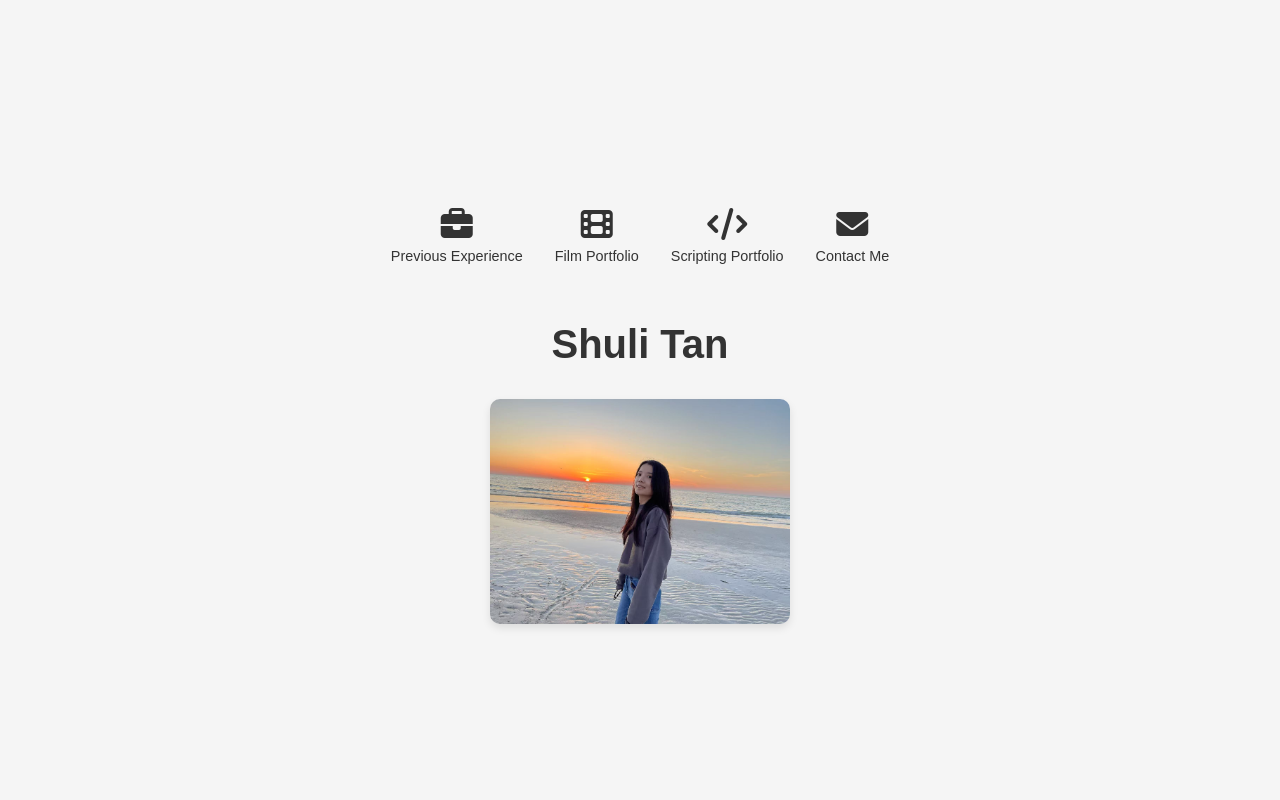
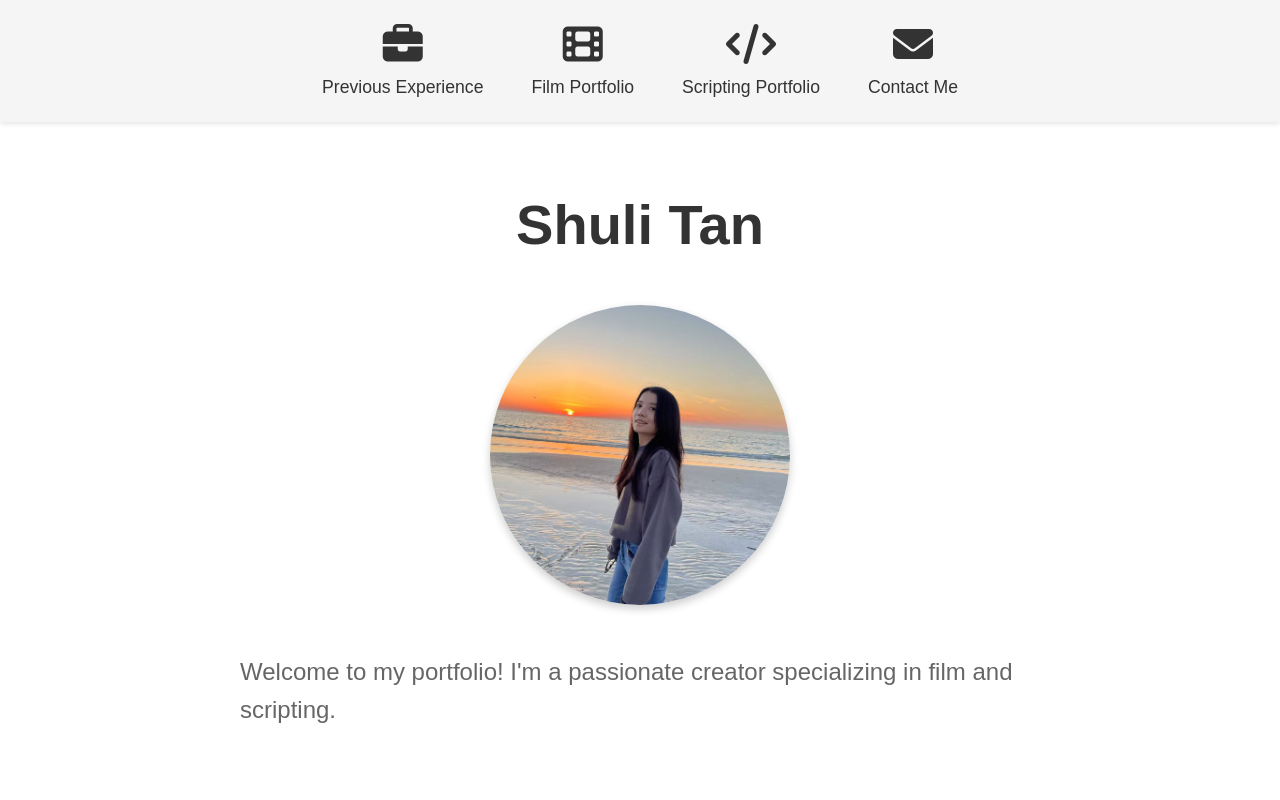
Before and after one commit to shulitan/shulitan.github.io, a plain HTML site: page index.html in a window 1280 px wide. Drawn offline with Linux system fonts and the light colour scheme.

Commit message:
change size of text

```diff
--- a/index.html
+++ b/index.html
@@ -11,31 +11,19 @@
             font-family: Arial, sans-serif;
             margin: 0;
             padding: 0;
+            min-height: 100vh;
             display: flex;
             flex-direction: column;
-            align-items: center;
-            justify-content: center;
-            min-height: 100vh;
-            background-color: #f5f5f5;
-        }
-
-        h1 {
-            font-size: 2.5rem;
-            color: #333;
-            margin-bottom: 2rem;
-        }
-
-        img {
-            max-width: 300px;
-            border-radius: 10px;
-            box-shadow: 0 4px 8px rgba(0,0,0,0.1);
         }
 
         .nav-icons {
+            width: 100%;
             display: flex;
             justify-content: center;
-            gap: 2rem;
-            padding: 2rem 0;
+            gap: 3rem;
+            padding: 1.5rem 0;
+            background-color: #f5f5f5;
+            box-shadow: 0 2px 5px rgba(0,0,0,0.1);
         }
 
         .nav-icons a {
@@ -50,13 +38,46 @@
         }
 
         .nav-icons i {
-            font-size: 2rem;
-            margin-bottom: 0.5rem;
+            font-size: 2.5rem;
+            margin-bottom: 0.8rem;
         }
 
         .icon-label {
             display: block;
-            font-size: 0.9rem;
+            font-size: 1.1rem;
+            font-weight: 500;
+        }
+
+        .main-content {
+            flex: 1;
+            display: flex;
+            flex-direction: column;
+            align-items: center;
+            justify-content: center;
+            padding: 2rem;
+        }
+
+        .profile-photo {
+            width: 300px;
+            height: 300px;
+            border-radius: 50%;
+            object-fit: cover;
+            margin: 2rem 0;
+            box-shadow: 0 4px 8px rgba(0,0,0,0.2);
+        }
+
+        h1 {
+            font-size: 3.5rem;
+            margin: 1rem 0;
+            color: #333;
+        }
+
+        p {
+            font-size: 1.5rem;
+            color: #666;
+            max-width: 800px;
+            margin: 1rem auto;
+            line-height: 1.6;
         }
     </style>
 </head>
@@ -79,7 +100,10 @@
             <span class="icon-label">Contact Me</span>
         </a>
     </nav>
-    <h1>Shuli Tan</h1>
-    <img src="shulitan_headshot.jpg" alt="Shuli Tan">
+    <div class="main-content">
+        <h1>Shuli Tan</h1>
+        <img src="shulitan_headshot.jpg" alt="Shuli Tan" class="profile-photo">
+        <p>Welcome to my portfolio! I'm a passionate creator specializing in film and scripting.</p>
+    </div>
 </body>
 </html>
```
